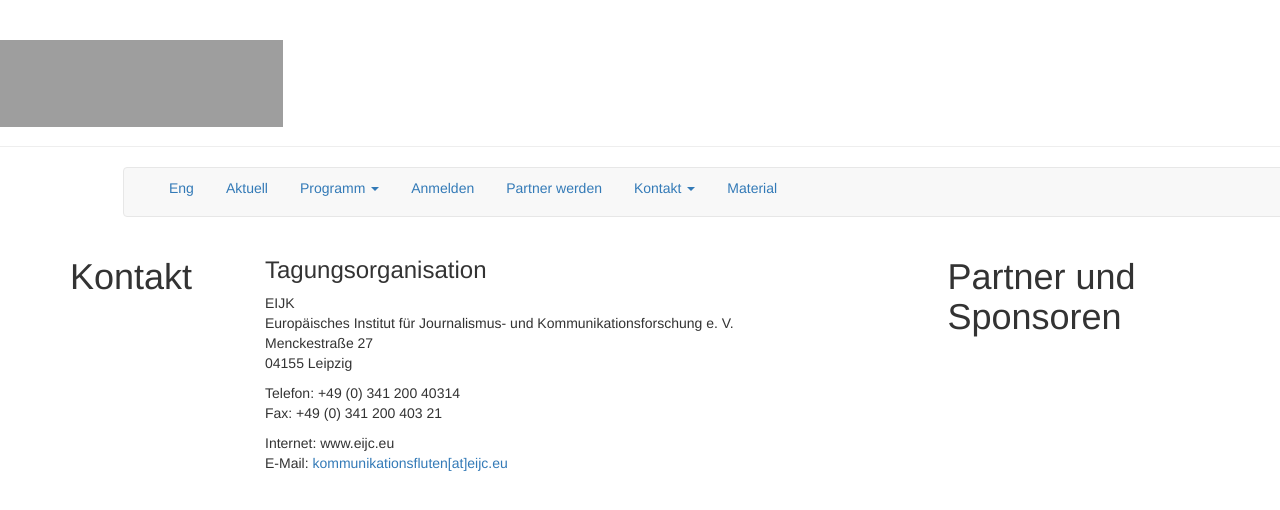
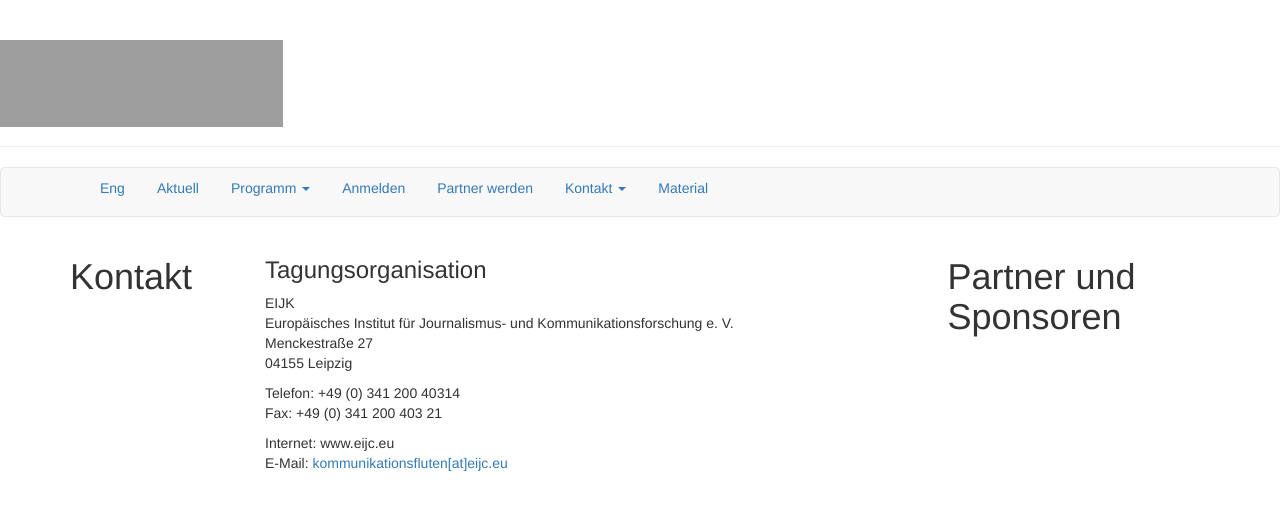
Before and after one commit to susedev/test, a Jekyll site: the page built from kontakt.html, in a window 1280 px wide. Shown: the top 510 px of the page. Built offline with Jekyll 4.4.1, drawn with Linux system fonts in a browser that asks for light colours; nearby versions of some CDN libraries; grey boxes are pictures that could not be loaded.

Commit message:
Update navbar.html

```diff
--- a/_includes/navbar.html
+++ b/_includes/navbar.html
@@ -1,4 +1,4 @@
-<nav class="navbar navbar-default navbar navbar-right">
+<nav class="navbar navbar-default">
   <div class="container">
     <div class="navbar-header">
          <button type="button" class="navbar-toggle collapsed" data-toggle="collapse" data-target="#bs-example-navbar-collapse-1">
```
